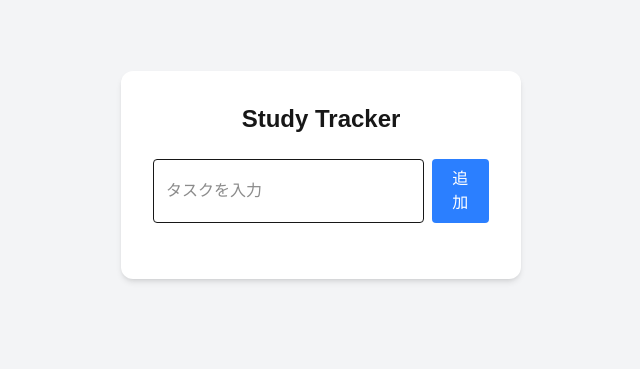
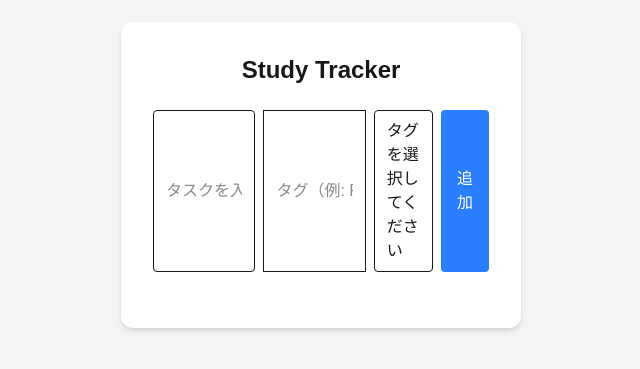
Before and after one commit to iwaki-toshiyuki/StudyTracker, a Next.js app: page / in a window 1280 px wide. Shown: the part 225-594 px from the top of the page, without its empty margins (319-959 px from the left). Built offline with nearby package versions, Linux system fonts and the light colour scheme.

Commit message:
作成しタグはたドロップダウンでも選択できるように設定

```diff
--- a/app/page.tsx
+++ b/app/page.tsx
@@ -20,8 +20,6 @@ export default function Home() {
   // 入力中のタスクを管理
   const [tasks, setTasks] = useState<Task[]>([]);
 
-  // タグ入力用
-  const [tag, setTag] = useState("");
 
   const addTask = () => {
   // タスク追加関数
@@ -97,6 +95,14 @@ const addStudyLog = (taskId: number, minutes: number) => {
 
 };
 
+  // タグ入力用
+  const [tag, setTag] = useState("");
+
+// 重複なしタグ一覧を作成
+  const uniqueTags = Array.from(
+  new Set(tasks.map((task) => task.tag))
+);
+
 // 初回ロード時にLocalStorageからタスクを取得
 useEffect(() => {
 
@@ -134,6 +140,9 @@ useEffect(() => {
         <TaskForm
           task={task}
           setTask={setTask}
+          tag={tag}
+          setTag={setTag}
+          uniqueTags={uniqueTags}
           addTask={addTask}
         />
 
@@ -148,6 +157,7 @@ useEffect(() => {
         />
 
       </div>
+
     </main>
 
   );
--- a/components/TaskForm.tsx
+++ b/components/TaskForm.tsx
@@ -1,11 +1,20 @@
+import { useState } from "react";
+
 // propsの型定義
 type Props = {
   task: string; // 現在入力中のタスク
   setTask: (task: string) => void; // 入力値を更新する関数
+  tag: string; // 現在入力中のタグ
+  setTag: (value: string) => void; // タグ入力値を更新する関数
+  uniqueTags: string[]; // 重複なしタグ一覧
   addTask: () => void; // タスク追加関数
 };
 
-export default function TaskForm({ task, setTask, addTask }: Props) {
+
+export default function TaskForm({ task, setTask, addTask, tag, setTag, uniqueTags }: Props) {
+
+  // ドロップダウン開閉状態
+  const [isOpen, setIsOpen] = useState(false);
 
   return (
 
@@ -26,6 +35,47 @@ export default function TaskForm({ task, setTask, addTask }: Props) {
         className="border rounded px-3 py-2 w-full"
       />
 
+       {/* タグ入力 */}
+      <input
+        type="text"
+        value={tag}
+        onChange={(e) => setTag(e.target.value)}
+        placeholder="タグ（例: React）"
+        className="border px-3 py-2 w-full"
+      />
+
+       <div className="relative w-60">
+
+      {/* ▼ トリガー（入力っぽいやつ） */}
+      <div
+        onClick={() => setIsOpen(!isOpen)}
+        className="border px-3 py-2 rounded cursor-pointer bg-white"
+      >
+        {tag || "タグを選択してください"}
+      </div>
+
+      {/* ▼ ドロップダウン */}
+      {isOpen && (
+        <div className="absolute top-full left-0 w-full bg-white border rounded shadow-md mt-1 z-10">
+
+          {uniqueTags.map((t: string) => (
+            <div
+              key={t}
+              onClick={() => {
+                setTag(t);
+                setIsOpen(false); // 選択したら閉じる
+              }}
+              className="px-3 py-2 hover:bg-gray-100 cursor-pointer"
+            >
+              {t}
+            </div>
+          ))}
+
+        </div>
+      )}
+
+    </div>
+
       {/* タスク追加ボタン */}
       <button
         onClick={addTask}
@@ -34,6 +84,8 @@ export default function TaskForm({ task, setTask, addTask }: Props) {
         追加
       </button>
 
+
+
     </div>
 
   );
```
